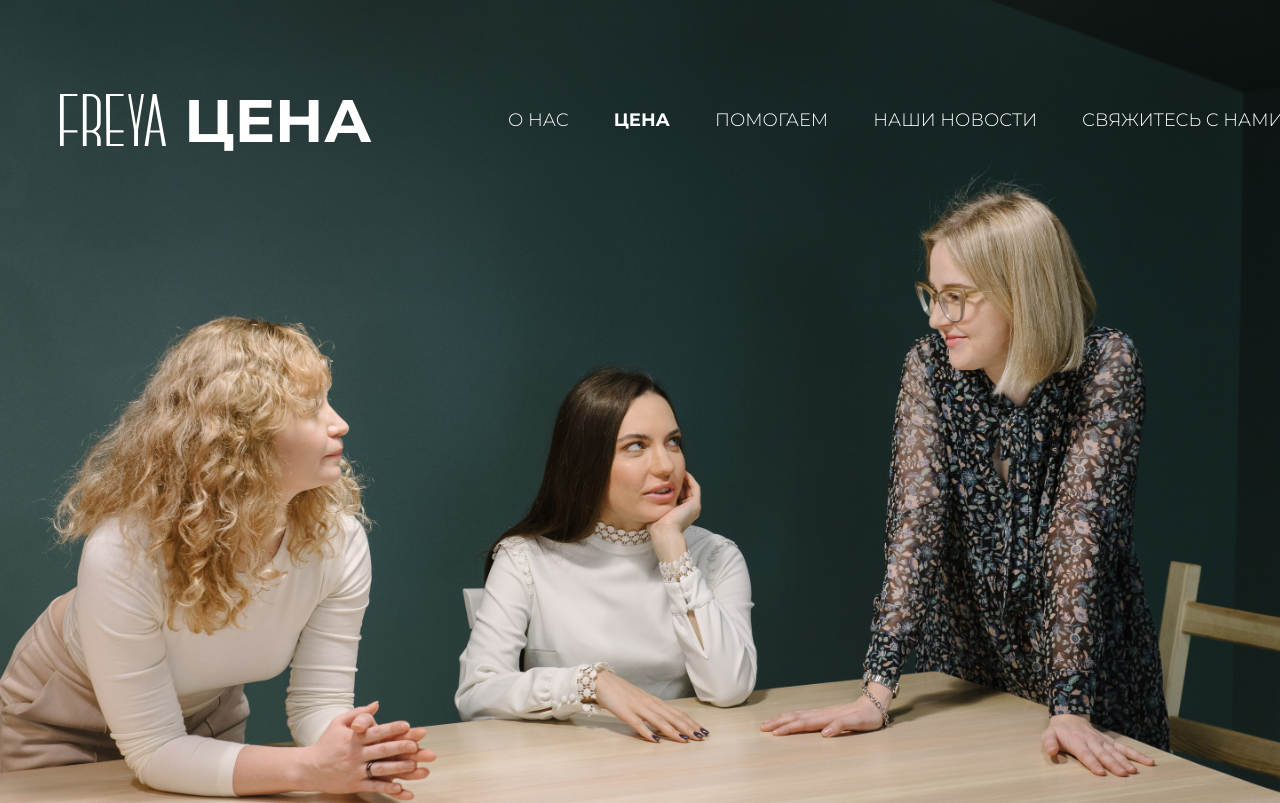
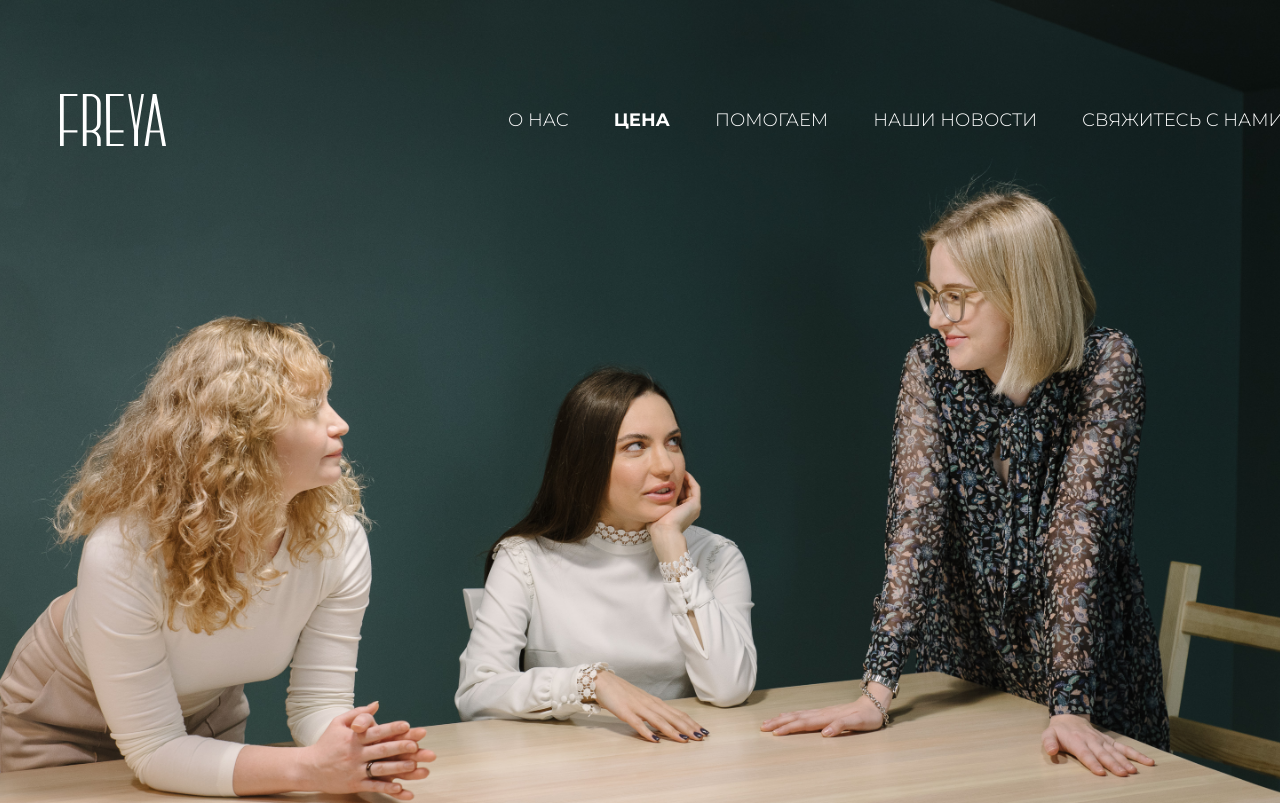
Before and after one commit to klkvsky/freyaMindReact, a React (Vite) app: page /pricing in a window 1280 px wide. Shown: the top 803 px of the page. Built offline with nearby package versions, Linux system fonts and the light colour scheme.

Commit message:
all fixed now

```diff
--- a/src/components/aboutJumbo.jsx
+++ b/src/components/aboutJumbo.jsx
@@ -17,9 +17,9 @@ export default function IndexJumbo() {
             src={LogoWhite}
             className="h-[45px] w-[92px] lg:w-[106px] lg:h-[52px]"
           />
-          <span className="text-[45px] lg:text-[60px] font-bold uppercase w-6/12 lg:w-[228px] leading-[1.35] text-white">
+          {/* <span className="text-[45px] lg:text-[60px] font-bold uppercase w-6/12 lg:w-[228px] leading-[1.35] text-white">
             О нас
-          </span>
+          </span> */}
         </Link>
 
         <ul className="hidden lg:flex flex-row items-center jusitfy-between uppercase text-[18px] font-light lg:w-[712px] leading-[28px] gap-[45px] ml-auto whitespace-nowrap text-white">
--- a/src/components/contactJumbo.jsx
+++ b/src/components/contactJumbo.jsx
@@ -49,9 +49,9 @@ export default function IndexJumbo() {
             src={LogoWhite}
             className="h-[45px] w-[92px] lg:w-[106px] lg:h-[52px]"
           />
-          <span className="text-[13px] lg:text-[25px] font-bold uppercase w-6/12 lg:w-[228px] leading-[1.35] text-white">
+          {/* <span className="text-[13px] lg:text-[25px] font-bold uppercase w-6/12 lg:w-[228px] leading-[1.35] text-white">
             Свяжитесь <br /> с нами
-          </span>
+          </span> */}
         </Link>
 
         <ul className="hidden lg:flex flex-row items-center jusitfy-between uppercase text-[18px] font-light lg:w-[712px] leading-[28px] gap-[45px] ml-auto whitespace-nowrap text-white">
--- a/src/components/therapyJumbo.jsx
+++ b/src/components/therapyJumbo.jsx
@@ -16,9 +16,9 @@ export default function IndexJumbo() {
             src={LogoWhite}
             className="h-[45px] w-[92px] lg:w-[106px] lg:h-[52px]"
           />
-          <span className="text-[45px] lg:text-[60px] font-bold uppercase w-6/12 lg:w-[228px] leading-[1.35] text-white">
+          {/* <span className="text-[45px] lg:text-[60px] font-bold uppercase w-6/12 lg:w-[228px] leading-[1.35] text-white">
             Цена
-          </span>
+          </span> */}
         </Link>
 
         <ul className="hidden lg:flex flex-row items-center jusitfy-between uppercase text-[18px] font-light lg:w-[712px] leading-[28px] gap-[45px] ml-auto whitespace-nowrap text-white">
```
